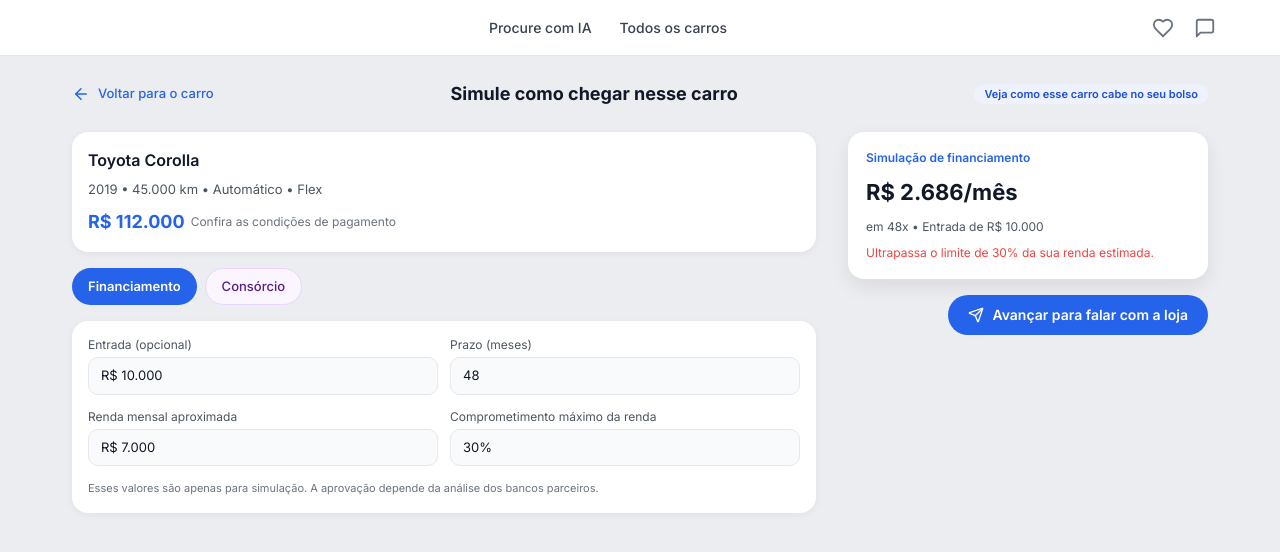
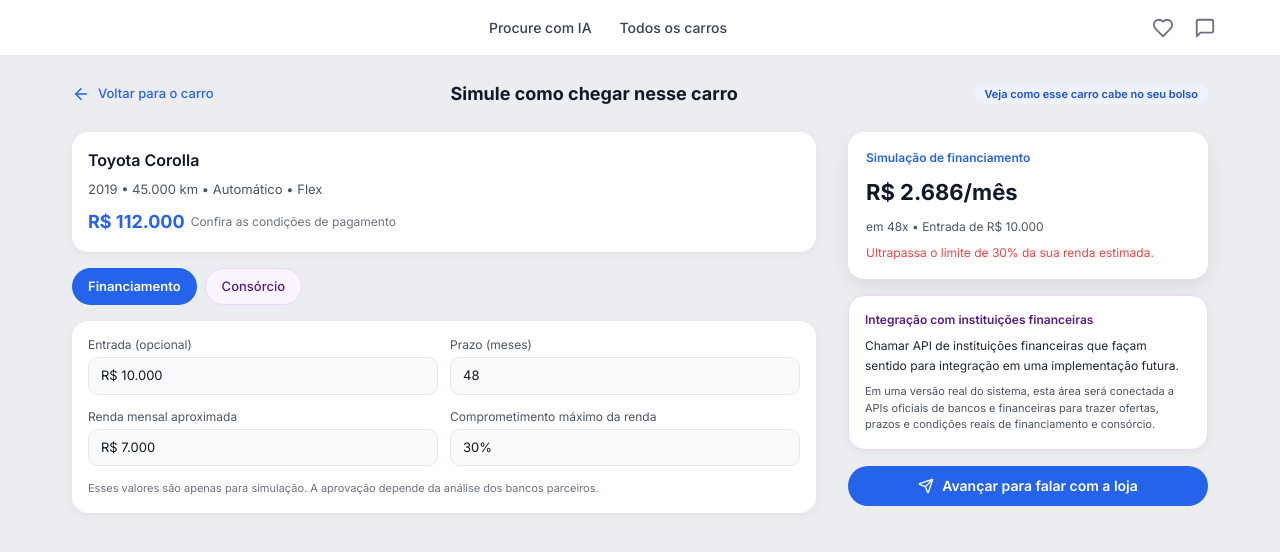
Before and after one commit to NicolasRamonm/kb-buscador-de-carros, a Next.js app: page /simulacao in a window 1280 px wide. Shown: the top 552 px of the page. Built offline with nearby package versions, Linux system fonts and the light colour scheme.

Commit message:
feat: adiciona box explicativa

```diff
--- a/src/components/features/payment-simulation/PaymentSimulationFeature.tsx
+++ b/src/components/features/payment-simulation/PaymentSimulationFeature.tsx
@@ -185,8 +185,23 @@ export function PaymentSimulationFeature() {
             </span>
           </Card>
 
-          <div className="flex justify-end">
-            <Button className="gap-2">
+          <Card className="flex flex-col gap-2 rounded-2xl border border-purple-200 bg-purple-100 p-4">
+            <span className="text-xs font-semibold text-purple-900">
+              Integração com instituições financeiras
+            </span>
+            <p className="text-[12px] leading-relaxed text-gray-800">
+              Chamar API de instituições financeiras que façam sentido para
+              integração em uma implementação futura.
+            </p>
+            <p className="text-[11px] text-gray-600">
+              Em uma versão real do sistema, esta área será conectada a APIs
+              oficiais de bancos e financeiras para trazer ofertas, prazos e
+              condições reais de financiamento e consórcio.
+            </p>
+          </Card>
+
+          <div className="flex">
+            <Button className="gap-2 w-full" fullWidth>
               <Send size={16} />
               Avançar para falar com a loja
             </Button>
```
